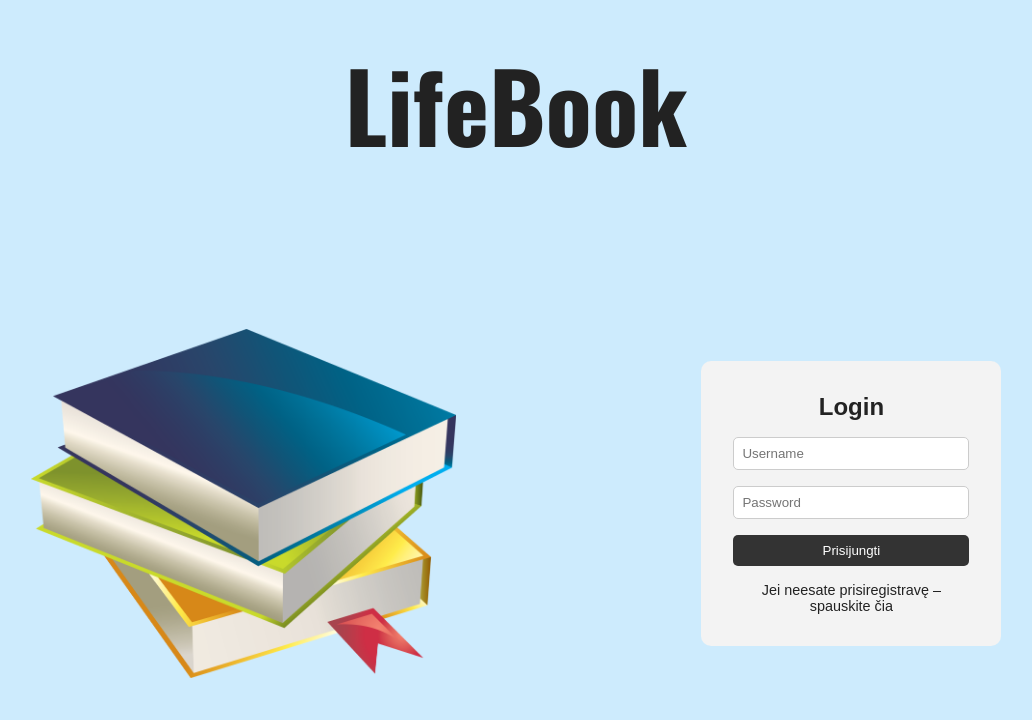
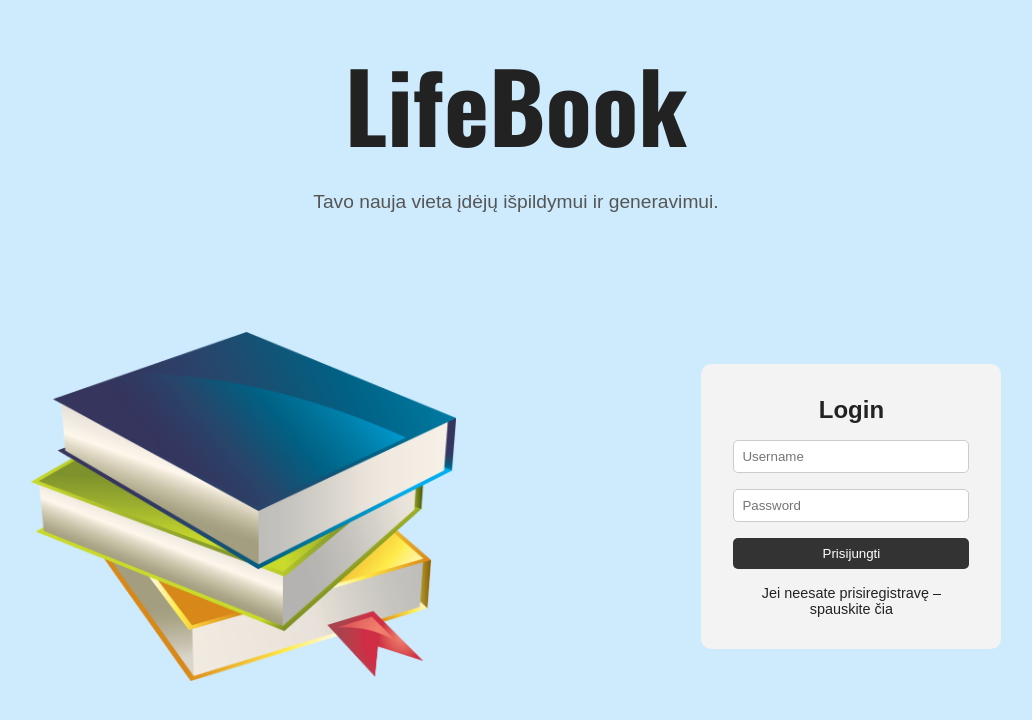
Before and after one commit to fAntomlt/baigiamasisdarbas, a React (Vite) app: page / in a window 1280 px wide. Shown: the top 720 px of the page, without its empty margins (124-1156 px from the left). Built offline with nearby package versions, Linux system fonts and the light colour scheme.

Commit message:
Added subtext below heading

```diff
--- a/src/pages/AuthPage.jsx
+++ b/src/pages/AuthPage.jsx
@@ -31,10 +31,19 @@ const Image = styled.img`
   object-fit: contain;
 `;
 
+const Subtext = styled.p`
+  text-align: center;
+  font-size: 1.2rem;
+  margin-top: -1rem;
+  color: #555;
+  font-family: 'Poppins', sans-serif; // or any other font you want
+`;
+
 const AuthPage = () => {
   return (
     <Wrapper>
       <Header>LifeBook</Header>
+      <Subtext>Tavo nauja vieta įdėjų išpildymui ir generavimui.</Subtext>
       <Content>
         <Image src={bookImage} alt="Book" />
         <LoginForm />
```
